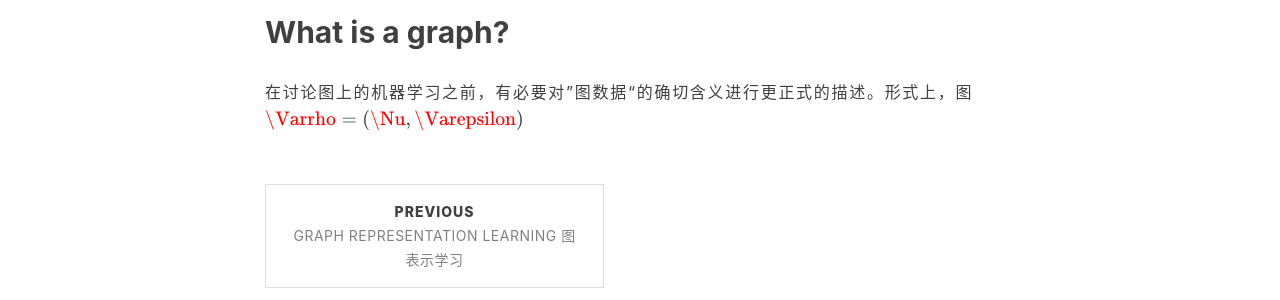
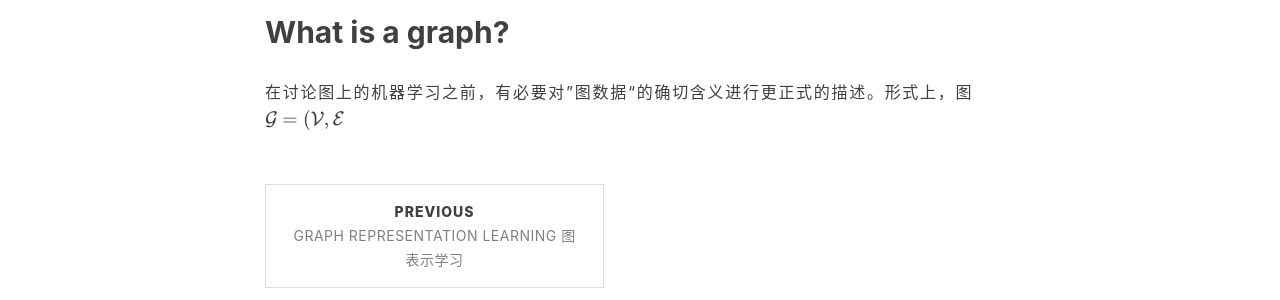
Before and after one commit to Aiah/aiah.github.io, a Jekyll site: the page built from _posts/2020-09-01-Graph-Representation-Learning-2Introduction.md, in a window 1280 px wide. Shown: the part 1691-1991 px from the top of the page. Built offline with Jekyll 4.4.1, drawn with Linux system fonts in a browser that asks for light colours; nearby versions of some CDN libraries; formulas are drawn with MathJax 3; comment, search, counter and statistics services are not loaded.

Commit message:
test font

```diff
--- a/_posts/2020-09-01-Graph-Representation-Learning-2Introduction.md
+++ b/_posts/2020-09-01-Graph-Representation-Learning-2Introduction.md
@@ -30,4 +30,4 @@ tags:
 
 ## What is a graph?
 
-在讨论图上的机器学习之前，有必要对”图数据“的确切含义进行更正式的描述。形式上，图$\Varrho=(\Nu,\Varepsilon)$
+在讨论图上的机器学习之前，有必要对”图数据“的确切含义进行更正式的描述。形式上，图$\mathcal{G}=(\mathcal{V}, \mathcal{E}$
```
